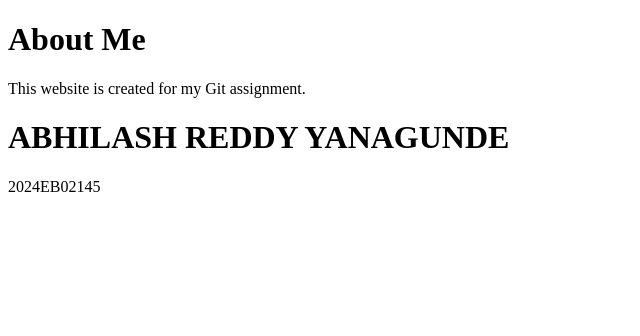
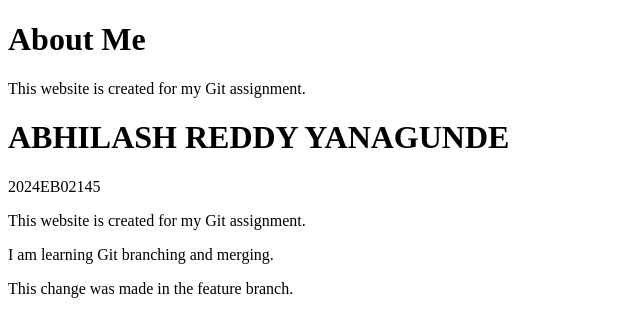
Before and after one commit to YAbhilashReddy/GitHub-Assignment, a plain HTML site: page about.html in a window 1280 px wide. Shown: the whole page, without its empty margins (0-640 px from the left). Drawn offline with Linux system fonts and the light colour scheme.

Commit message:
Add feature branch updates to about page

```diff
--- a/about.html
+++ b/about.html
@@ -8,5 +8,8 @@
     <p>This website is created for my Git assignment.</p>
     <h1>ABHILASH REDDY YANAGUNDE</h1>
     <p>2024EB02145</p>
+    <p>This website is created for my Git assignment.</p>
+    <p>I am learning Git branching and merging.</p>
+    <p>This change was made in the feature branch.</p>
   </body>
 </html>
```
